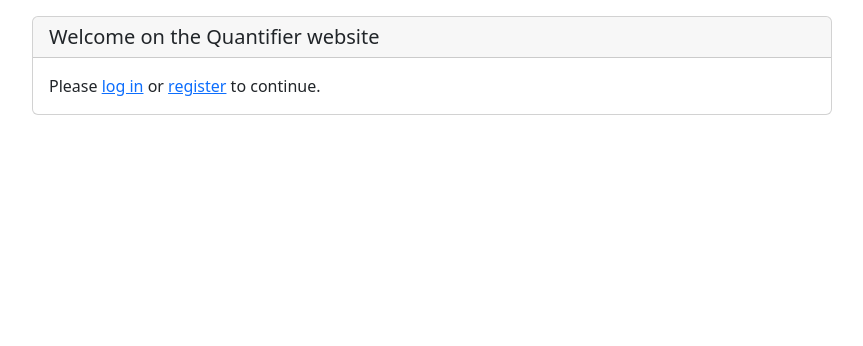
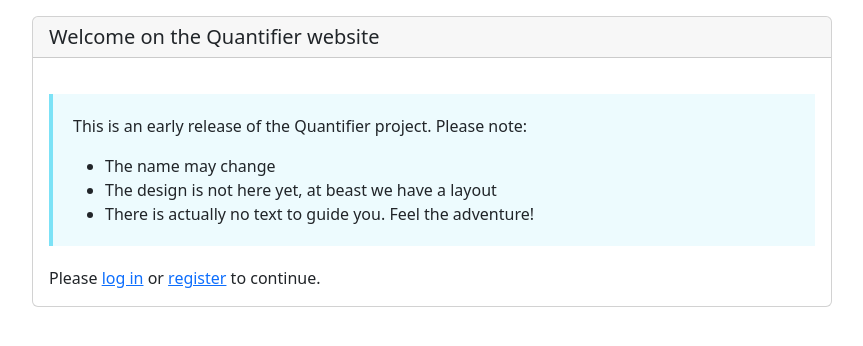
Before and after one commit to twidi/quantifier, a Django app: page / in a window 1280 px wide. Shown: the part 56-402 px from the top of the page, without its empty margins (208-1071 px from the left). Run offline with Django 4.2, Linux system fonts and the light colour scheme; style sheets or scripts are compiled from the project's sources; parts of the project's set-up code (start-up, migrations or seed data) failed here and were passed over; some libraries are stand-ins or nearby versions.

Commit message:
Add some notes on the home page

```diff
--- a/templates/index.html
+++ b/templates/index.html
@@ -7,8 +7,18 @@
             <h5 class="m-0">Welcome on the Quantifier website</h5>
         </div>
         <div class="card-body">
+            <div class="callout callout-info">
+                <p>
+                    This is an early release of the Quantifier project. Please note:
+                </p>
+                <ul class="mb-0">
+                    <li>The name may change</li>
+                    <li>The design is not here yet, at beast we have a layout</li>
+                    <li>There is actually no text to guide you. Feel the adventure!</li>
+                </ul>
+            </div>
             {% if user.is_authenticated %}
-                <p class="mb-0"><a href="{{ home_url }}">Go to your list of projects</a> {{  settings.LOGIN_REDIRECT_URL }}</p>
+                <p class="mb-0">Hi <strong>{{ user.username }}</strong>, you can oo <a href="{{ home_url }}">to your list of projects</a>.</p>
             {% else %}
                 <p class="mb-0">Please <a href="{% url "login" %}">log in</a> or <a href="{% url "django_registration_register" %}">register</a>
                 to continue.</p>
```
